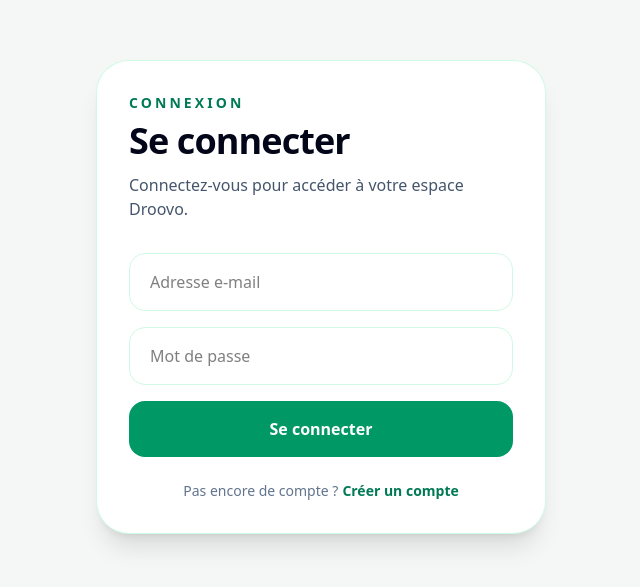
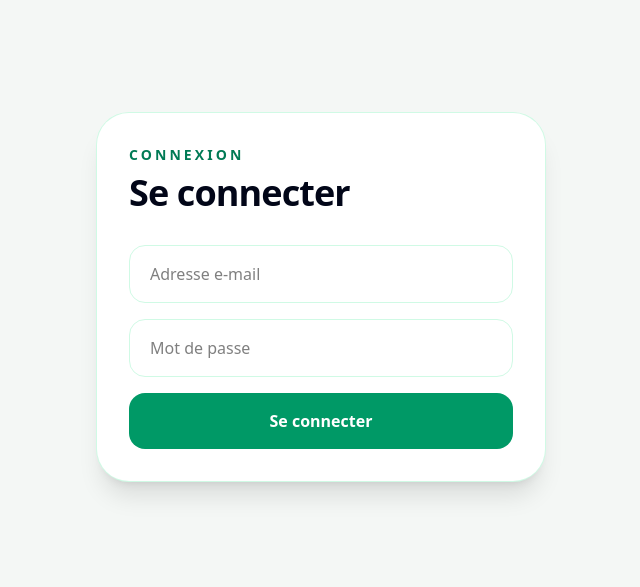
Before and after one commit to lafere75-del/Droovo, a Next.js app: page /login in a window 1280 px wide. Shown: the part 103-690 px from the top of the page, without its empty margins (319-959 px from the left). Built offline with nearby package versions, Linux system fonts and the light colour scheme.

Commit message:
Update page.jsx

```diff
--- a/app/login/page.jsx
+++ b/app/login/page.jsx
@@ -3,6 +3,8 @@
 import { useRouter } from "next/navigation";
 import { useState } from "react";
 import { supabase } from "../../lib/supabaseClient";
+
+const ADMIN_EMAILS = ["droovo@mosolar.fr"];
 
 export default function LoginPage() {
   const router = useRouter();
@@ -15,32 +17,27 @@ export default function LoginPage() {
     e.preventDefault();
     setLoading(true);
 
-    try {
     const { data, error } = await supabase.auth.signInWithPassword({
       email,
       password,
     });
+
+    setLoading(false);
 
     if (error) {
       alert("Erreur connexion : " + error.message);
       return;
     }
 
-      const userId = data.user?.id;
+    if (!data.user) {
+      alert("Utilisateur introuvable.");
+      return;
+    }
 
-      const { data: profile } = await supabase
-        .from("profiles")
-        .select("role")
-        .eq("id", userId)
-        .maybeSingle();
-
-      if (profile?.role === "admin") {
+    if (ADMIN_EMAILS.includes(email.toLowerCase())) {
       router.push("/admin");
     } else {
       router.push("/dashboard");
-      }
-    } finally {
-      setLoading(false);
     }
   }
 
@@ -54,10 +51,6 @@ export default function LoginPage() {
         <h1 className="mt-2 text-4xl font-black tracking-tight text-slate-950">
           Se connecter
         </h1>
-
-        <p className="mt-3 text-slate-600">
-          Connectez-vous pour accéder à votre espace Droovo.
-        </p>
 
         <form onSubmit={handleLogin} className="mt-8 grid gap-4">
           <input
@@ -86,13 +79,6 @@ export default function LoginPage() {
             {loading ? "Connexion..." : "Se connecter"}
           </button>
         </form>
-
-        <p className="mt-6 text-center text-sm text-slate-500">
-          Pas encore de compte ?
-          <a href="/signup" className="ml-1 font-black text-emerald-700">
-            Créer un compte
-          </a>
-        </p>
       </div>
     </main>
   );
```
Lines whose indentation alone changed are shown as unchanged.
